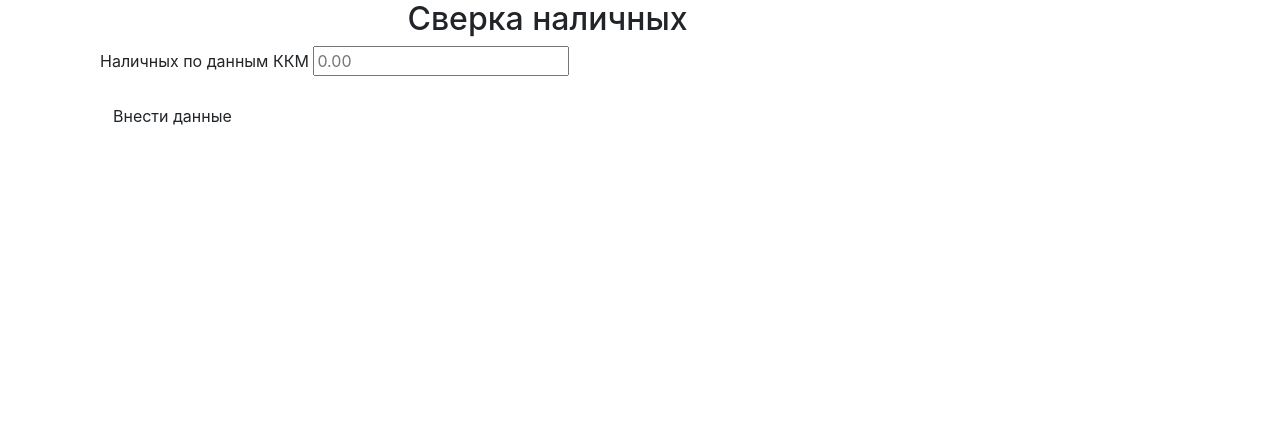
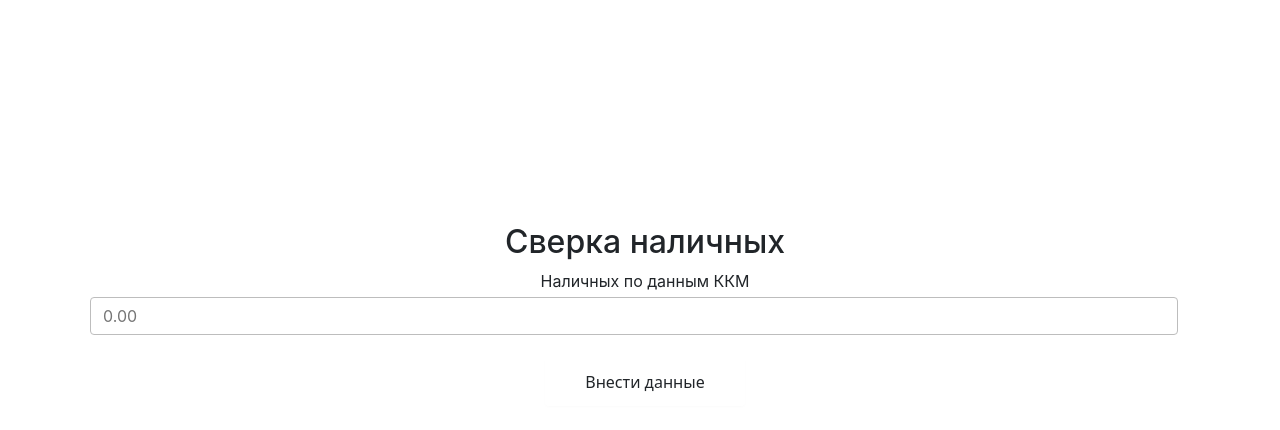
Before and after one commit to DexMP/electron-accounting_new, an Electron app: page renderer/add.html in a window 1280 px wide. Drawn offline with nearby package versions, Linux system fonts and the light colour scheme.

Commit message:
redesign

```diff
--- a/renderer/add.html
+++ b/renderer/add.html
@@ -4,25 +4,21 @@
 <head>
     <meta charset="UTF-8">
     <title>X-отчёт</title>
+    <link rel="stylesheet" href="css/add.css">
     <link rel="stylesheet" href="https://cdn.jsdelivr.net/npm/bootstrap@4.5.3/dist/css/bootstrap.min.css" integrity="sha384-TX8t27EcRE3e/ihU7zmQxVncDAy5uIKz4rEkgIXeMed4M0jlfIDPvg6uqKI2xXr2" crossorigin="anonymous">
 </head>
 
 <body>
     <div class="container">
         <div class="columns">
-            <div class="column col-10">
             <h2 class="text-center">Сверка наличных</h2>
-
             <form id="todoForm">
                 <div class="form-group">
-                        <label class="form-label" for="add-input">Наличных по данным ККМ</label>
-                        <input id="cash" class="form-input" type="text" name="add-input" required pattern="\d+(\.\d{2})?" placeholder="0.00">
+                    <label class="text-field__label" for="add-input">Наличных по данным ККМ</label>
+                    <input id="cash" class="text-field__input" type="text" name="add-input" required pattern="\d+(\.\d{2})?" placeholder="0.00">
                 </div>
-
                 <button class="btn">Внести данные</button>
             </form>
-
-            </div>
         </div>
     </div>
 
--- a/renderer/css/add.css
+++ b/renderer/css/add.css
@@ -0,0 +1,117 @@
+@import url(https://fonts.googleapis.com/css?family=Roboto:300);
+*,
+*::before,
+*::after {
+    box-sizing: border-box;
+}
+
+::-webkit-scrollbar {
+    display: none;
+}
+
+html {
+    width: 100%;
+    height: 100%;
+    margin: 5px;
+    font-family: "Roboto", sans-serif;
+}
+
+body {
+    width: 100%;
+    height: auto;
+    margin: 0;
+}
+
+.container {
+    width: 98%;
+    height: auto;
+    margin-top: 17%;
+    margin-left: 27%;
+    text-align: center;
+}
+
+.row {
+    width: 100%;
+    text-align: center;
+    display: inline-block;
+}
+
+.text-field__label {
+    display: block;
+    margin-bottom: 0.25rem;
+}
+
+.text-field__input {
+    display: block;
+    width: 98%;
+    height: calc(2.25rem + 2px);
+    padding: 0.375rem 0.75rem;
+    font-family: inherit;
+    font-size: 1rem;
+    font-weight: 400;
+    line-height: 1.5;
+    color: #212529;
+    background-color: #fff;
+    background-clip: padding-box;
+    border: 1px solid #bdbdbd;
+    border-radius: 0.25rem;
+    transition: border-color 0.15s ease-in-out, box-shadow 0.15s ease-in-out;
+}
+
+input[type="text"] {
+    font-family: inherit;
+    /* 1 */
+    font-size: inherit;
+    /* 1 */
+    line-height: inherit;
+    /* 1 */
+    margin: 0;
+    /* 2 */
+}
+
+.btn {
+    align-items: center;
+    background-color: #FFFFFF;
+    border: 1px solid rgba(0, 0, 0, 0.1);
+    border-radius: .25rem;
+    box-shadow: rgba(0, 0, 0, 0.02) 0 1px 3px 0;
+    box-sizing: border-box;
+    color: rgba(0, 0, 0, 0.85);
+    cursor: pointer;
+    display: inline-flex;
+    font-family: system-ui, -apple-system, system-ui, "Helvetica Neue", Helvetica, Arial, sans-serif;
+    font-size: 16px;
+    font-weight: 600;
+    justify-content: center;
+    line-height: 1.25;
+    margin: 7px;
+    min-height: 3rem;
+    padding: calc(.875rem - 1px) calc(1.5rem - 1px);
+    position: relative;
+    text-decoration: none;
+    transition: all 250ms;
+    user-select: none;
+    -webkit-user-select: none;
+    touch-action: manipulation;
+    vertical-align: baseline;
+    width: 200px;
+}
+
+.btn:hover,
+.btn:focus {
+    border-color: rgba(0, 0, 0, 0.15);
+    box-shadow: rgba(0, 0, 0, 0.1) 0 4px 12px;
+    color: rgba(0, 0, 0, 0.65);
+}
+
+.btn:hover {
+    transform: translateY(-1px);
+}
+
+.btn:active {
+    background-color: #F0F0F1;
+    border-color: rgba(0, 0, 0, 0.15);
+    box-shadow: rgba(0, 0, 0, 0.06) 0 2px 4px;
+    color: rgba(0, 0, 0, 0.65);
+    transform: translateY(0);
+}
--- a/renderer/css/welcome.css
+++ b/renderer/css/welcome.css
@@ -78,7 +78,7 @@ body {
 .container {
     width: 95wh;
     padding: 8% 0 0;
-    margin-top: 20%;
+    margin-top: 15%;
 }
 
 .btn {
```
Also changed, not shown: renderer/css/index.css (+68 -0 lines). Lines whose indentation alone changed are shown as unchanged.
